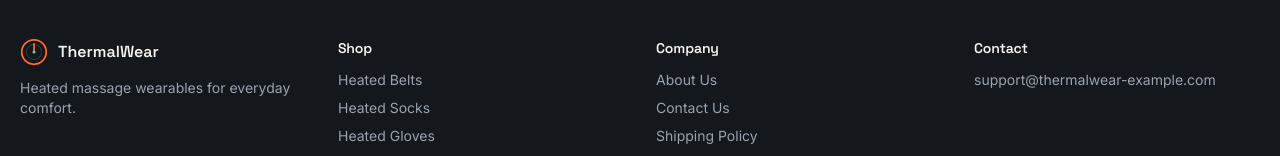
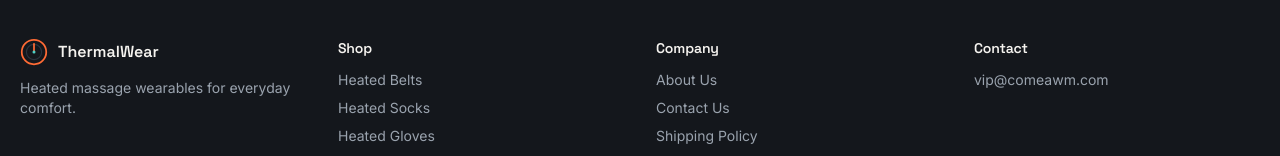
Before and after one commit to Andrewding/my-website, a Next.js app: page / in a window 1280 px wide. Shown: the part 1354-1510 px from the top of the page. Built offline with nearby package versions, Linux system fonts and the light colour scheme; no server answers; the database is empty.

Commit message:
Update Footer.tsx

```diff
--- a/components/Footer.tsx
+++ b/components/Footer.tsx
@@ -34,7 +34,7 @@ export default function Footer() {
         </div>
         <div>
           <h4 className="font-display text-sm font-semibold mb-3">Contact</h4>
-          <p className="text-muted text-sm">support@thermalwear-example.com</p>
+          <p className="text-muted text-sm">vip@comeawm.com</p>
         </div>
       </div>
       <div className="container-page py-6 text-xs text-muted border-t border-line">
```
